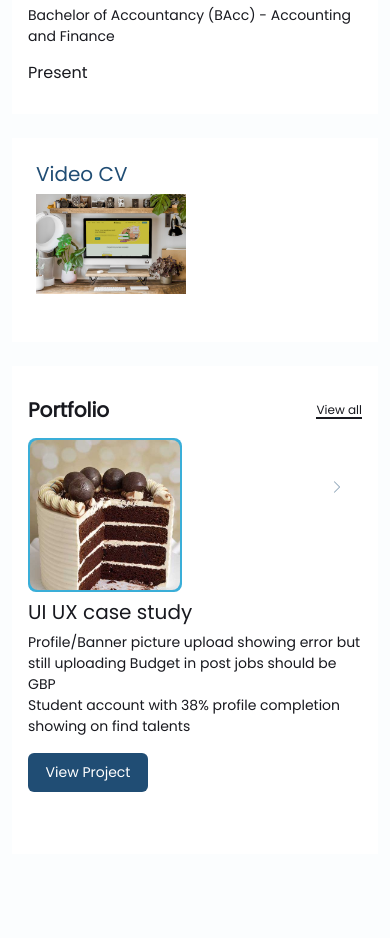
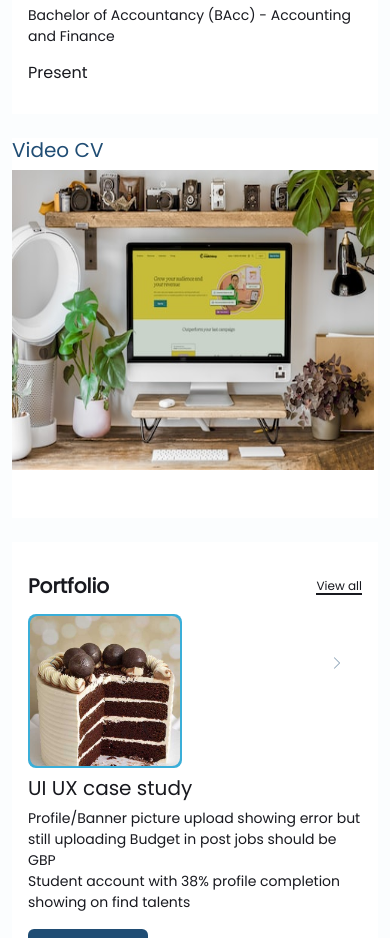
Before and after one commit to priest-2105/uniskill-profile, a plain HTML site: page index.html in a window 390 px wide. Shown: the part 1460-2398 px from the top of the page. Drawn offline with nearby package versions, Linux system fonts and the light colour scheme.

Commit message:
cv video width

```diff
--- a/index.css
+++ b/index.css
@@ -548,18 +548,31 @@ body {
 }
 
 /* video  */
-.video-title div {
-  width: fit-content;
+.video-title {
+  width: 100%;
   margin: auto;
 }
 
 .video-title h5 {
   color: #204d74;
+  /* font-weight: 600;
+  font-size: 20px; */
+
 }
 
 .video-title img {
-  width: 150px;
-  height: 100px;
+  width:80%;
+  height: 180px;
+}
+ @media only screen and (max-width: 992px) {
+.video-title img {
+        height: 300px;
+        }
+}
+@media only screen and (max-width: 480px) {
+.video-title img {
+       width: 99%;
+        }
 }
 
 /* footer  */
--- a/index.html
+++ b/index.html
@@ -264,13 +264,11 @@
       <div class=" col-lg-3 col-12">
           <div class="border-0">
 
-            <div class="card-body mt-4 p-4 pb-5">
+            <div class="card-body mt-4 ms-auto me-auto p-auto pb-5">
               <!-- Video CV section  -->
               <div class="video-title ">
-                <div>
                 <h5>Video CV</h5>
                 <img src="./videocv.jpeg" alt="">
-              </div>
                 </div>
             </div>
 
```
